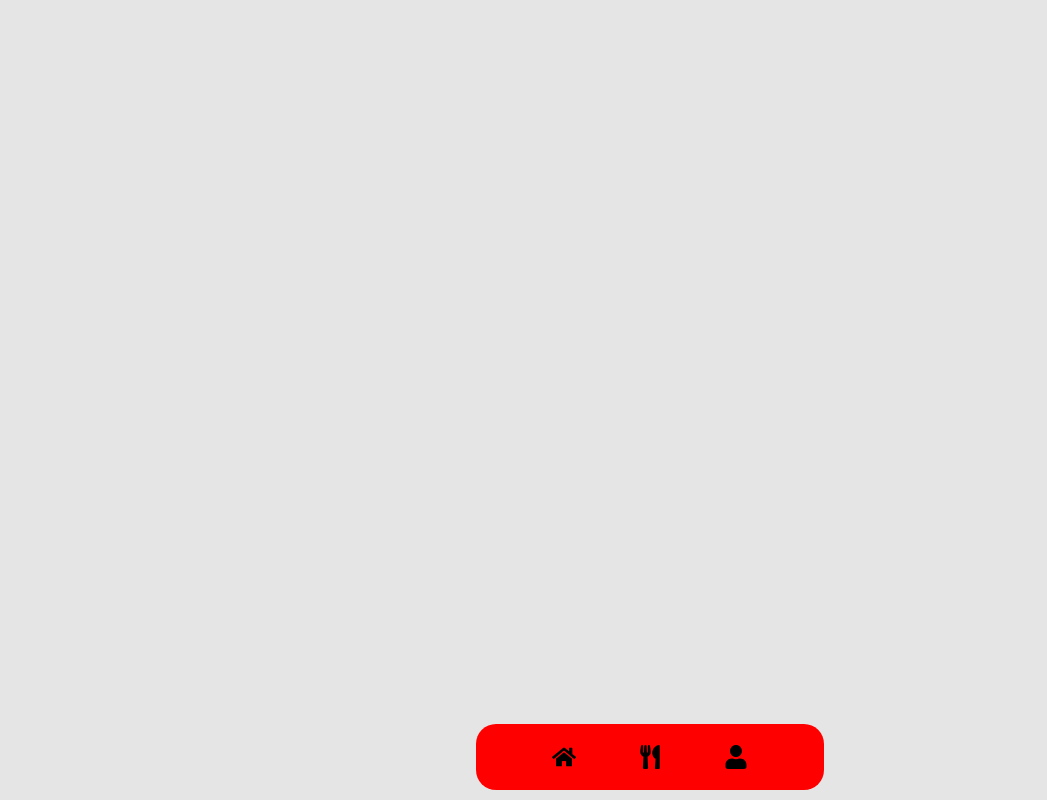
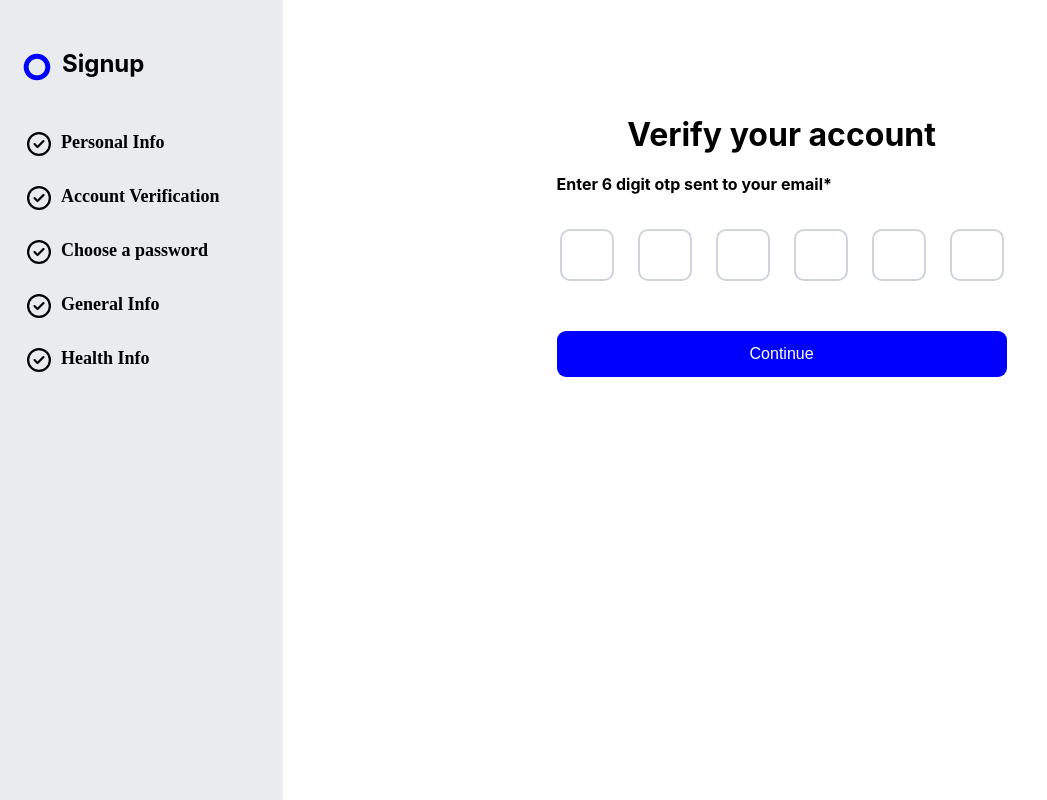
Before and after one commit to Adhi2312/FITNESS_TRACKER, a React (Create React App) app: page /signup/verify in a window 1280 px wide. Before the commit this address had no page. Shown: the whole page, without its empty margins (0-1047 px from the left). Built offline with nearby package versions, Linux system fonts and the light colour scheme.

Commit message:
signup page added

```diff
--- a/src/App.js
+++ b/src/App.js
@@ -2,12 +2,15 @@ import logo from './logo.svg';
 import './App.css';
 import DB from './screens/DB'
 import {Food} from './screens/food'
-import { Routes,Route, useNavigate} from 'react-router-dom';
+import { Routes,Route, useNavigate, Navigate} from 'react-router-dom';
 import { FaHome, FaUser, FaUtensils } from 'react-icons/fa';
 import { useState } from 'react-router-dom';
 import ProfileForm from './screens/ProfileForm';
 import {Signup, GDLB} from './screens/signup';
+import { FirstPage } from './signup-pages/Main-Page';
+
 function App() {
+
 
   return (
 
@@ -22,13 +25,15 @@ function App() {
 
         <div className='sub-main'>
           <Routes>
-            <Route path="/" element={<DB/> } />
+            {/* <Route path='/' element={Navigate to="/signup" />}/> */}
+            <Route path="/" element={<Navigate to="/signup/personal" />} />
+            <Route path="/dashboard" element={<DB/> } />
             <Route path="/plate" element={<Food/>}/>
             <Route path="/check" element={<ProfileForm />} />
-            <Route path='/signup' element={<GDLB/>}/>
+            <Route path='/signup/*' element={<FirstPage/>}/>
           </Routes>
         </div>
-                 <NavBar/>
+                 {/* <NavBar/> */}
 
    </div>
   );
@@ -38,7 +43,7 @@ export const NavBar=()=>{
   const nav=useNavigate();
   return (
     <div className='nav'>
-      <button className='nav-button' onClick={()=>{nav('/')}}>
+      <button className='nav-button' onClick={()=>{nav('/dashboard')}}>
            <FaHome size={24}/>
       </button>
       <button className='nav-button' onClick={()=>{nav('/plate')}}>
--- a/src/screens/details.css
+++ b/src/screens/details.css
@@ -53,13 +53,13 @@ label {
   font-size: 14px;
 }
 
-input {
+/* input {
   width: 100%;
   padding: 12px 16px;
   border: 1px solid #ccc;
   border-radius: 10px;
   font-size: 16px;
-}
+} */
 
 .save-btn {
   display: block;
--- /dev/null
+++ b/src/signup-pages/General-Info.js
@@ -0,0 +1,30 @@
+import React from 'react'
+import { useNavigate } from 'react-router-dom'
+
+export const GeneralInfo = () => {
+  const nav=useNavigate()
+  return (
+    <div className='form'>
+    <h2>General Info</h2>
+    <div className='form-2'>
+
+      <h4>Choose your Gender*</h4>
+      <div style={{display:'flex'}}>
+      <input style={{height:'20px',width:'20px'}} type='radio' name="gender"  />
+      <label style={{marginLeft:"10px",marginTop:'0px',fontSize:'16px'}}>Male</label>
+      <input style={{height:'20px',width:'20px', marginLeft:"50px"}} type='radio' name="gender"  />
+      <label style={{marginLeft:"10px",fontSize:'16px'}}>Female</label>
+      </div>
+      <h4>Date Of Birth*</h4>
+      <input type='datetime-local' placeholder='Enter your weight in lbs'/>
+      <h4>Location*</h4>
+      <input placeholder='Enter your Location'/>
+
+      <button onClick={()=>{nav('/signup/health-info')}} >Continue</button>
+
+    </div>
+
+
+  </div>
+  )
+}
--- /dev/null
+++ b/src/signup-pages/Health-Info.js
@@ -0,0 +1,25 @@
+import React from 'react'
+import { useNavigate } from 'react-router-dom'
+
+export const HealthInfo = () => {
+    const nav=useNavigate();
+  return (
+    <div className='form'>
+    <h2>Health Info</h2>
+    <div className='form-2'>
+
+      <h4>Height in cm*</h4>
+      <input placeholder='Enter your height in cm'/>
+      <h4>Weight in lbs*</h4>
+      <input placeholder='Enter your weight in lbs'/>
+      <h4>Blood group*</h4>
+      <input placeholder='Enter your Blood group'/>
+
+      <button onClick={()=>{nav('/dashboard')}} >Submit</button>
+
+    </div>
+
+
+  </div>
+  )
+}
--- /dev/null
+++ b/src/signup-pages/Main-Page.jsx
@@ -0,0 +1,76 @@
+import React from 'react'
+import './signup.css'
+import { MdOutlineCircle } from "react-icons/md";
+import { CgShapeCircle } from "react-icons/cg";
+import { FaRegCircleCheck } from "react-icons/fa6";
+import { PersonalInfo } from './personal-info';
+import { Routes,Route } from 'react-router-dom';
+import { HealthInfo } from './Health-Info';
+import { GeneralInfo } from './General-Info';
+import { Password } from './Password';
+import { Verification } from './Verification';
+export const FirstPage = () => {
+  return (
+    <div className='signup-css'>
+        <div className='con-1'>
+            <div className='con-1-1'>
+                <div style={{ display:'flex'}}>
+                <CgShapeCircle size={40} color='blue' />
+                <h2 style={{margin:'2px 0px 0px 5px'}}>Signup</h2>
+                </div>
+                <div className='con-1-2'>
+                    <div className='con-sub'>
+                    <FaRegCircleCheck size={24} />
+                    <h3>Personal Info</h3>
+
+
+                    </div>
+                    <div className='con-sub'>
+                    <FaRegCircleCheck size={24} />
+                    <h3>Account Verification</h3>
+
+
+                    </div>
+                    <div className='con-sub'>
+                    <FaRegCircleCheck size={24} />
+                    <h3>Choose a password</h3>
+
+
+                    </div>
+                    <div className='con-sub'>
+                    <FaRegCircleCheck size={24} />
+                    <h3>General Info</h3>
+
+
+                    </div>
+                    <div className='con-sub'>
+                    <FaRegCircleCheck size={24} />
+                    <h3>Health Info</h3>
+
+
+                    </div>
+
+
+                </div>
+
+            </div>
+
+        </div>
+        <div className='con-2'>
+          <Routes>
+            <Route path='personal' element={<PersonalInfo/>}/>
+            <Route path='health-info' element={<HealthInfo/>}/>
+            <Route path='verify' element={<Verification/>}/>
+            <Route path='create-password' element={<Password/>}/>
+            <Route path='general-info' element={<GeneralInfo/>}/>
+          </Routes>
+
+          {/* <PersonalInfo/> */}
+
+        </div>
+
+
+
+    </div>
+  )
+}
--- /dev/null
+++ b/src/signup-pages/Password.js
@@ -0,0 +1,24 @@
+import React from 'react'
+import { useNavigate } from 'react-router-dom'
+
+export const Password = () => {
+    const nav=useNavigate();
+  return (
+    <div className='form'>
+    <h2>Create your Password</h2>
+    <div className='form-2'>
+
+      <h4>Choose your Password*</h4>
+      <input placeholder='Enter Password'/>
+      <h4>Confirm Password*</h4>
+      <input placeholder='Confirm password'/>
+
+
+      <button style={{marginTop:'20px'}} onClick={()=>{nav('/signup/general-info')}} >Continue</button>
+
+    </div>
+
+
+  </div>
+  )
+}
--- /dev/null
+++ b/src/signup-pages/Verification.js
@@ -0,0 +1,32 @@
+import React from 'react'
+import { useNavigate } from 'react-router-dom'
+
+export const Verification = () => {
+    const nav=useNavigate();
+  return (
+    <div className='form'>
+    <h2>Verify your account</h2>
+    <div className='form-2'>
+
+      <h4>Enter 6 digit otp sent to your email*</h4>
+      <div className='otp'>
+      <input   maxlength="1" id="field1" oninput="moveToNext(this, 'field2')" />
+  <input type="text" maxlength="1" id="field2" oninput="moveToNext(this, 'field3')" />
+  <input type="text" maxlength="1" id="field3" oninput="moveToNext(this, 'field4')" />
+  <input type="text" maxlength="1" id="field4" oninput="moveToNext(this, 'field5')" />
+  <input type="text" maxlength="1" id="field5" oninput="moveToNext(this, 'field6')" />
+  <input type="text" maxlength="1" id="field6" />
+
+      </div>
+
+
+
+
+      <button style={{marginTop:'20px'}} onClick={()=>{nav('/signup/create-password')}} >Continue</button>
+
+    </div>
+
+
+  </div>
+  )
+}
--- /dev/null
+++ b/src/signup-pages/personal-info.js
@@ -0,0 +1,27 @@
+import { useNavigate } from "react-router-dom"
+export const PersonalInfo=()=>{
+    const nav=useNavigate()
+  return(
+    <div className='form'>
+    <h2>Personal Info</h2>
+    <div className='form-2'>
+
+      <h4>First name*</h4>
+      <input placeholder='Enter your first name'/>
+      <h4>Last name*</h4>
+      <input placeholder='Enter your first name'/>
+      <h4>Email*</h4>
+      <input placeholder='Enter your first name'/>
+      <div style={{ display: 'flex', alignItems: 'center', margin: '20px 0' }}>
+<hr style={{ flex: 1, border: 'none', borderTop: '1px solid #ccc', margin: '0 10px' }} />
+<span style={{ padding: '0 10px', color: '#666' }}>OR</span>
+<hr style={{ flex: 1, border: 'none', borderTop: '1px solid #ccc', margin: '0 10px' }} />
+</div>
+      <button onClick={()=>{nav('/signup/verify')}}>Continue</button>
+
+    </div>
+
+
+  </div>
+  )
+}
--- /dev/null
+++ b/src/signup-pages/signup.css
@@ -0,0 +1,128 @@
+.signup-css
+{
+    display: flex;
+    height: 100vh;
+
+    flex-direction: row;
+
+    /* color: rgb(84, 229, 229); */
+
+    background-color:white;
+}
+.con-1
+{
+   background-color:#e9ecef;
+   padding: 17px;
+   width: 20%;
+}
+.con-1-1
+{
+    margin-top: 30px;
+    display: flex;
+    flex-direction: column;
+}
+.con-1-2
+{
+    margin-top:30px ;
+    display: flex;
+    flex-direction: column;
+    justify-content: center;
+    /* align-items: center; */
+    /* background-color: blueviolet; */
+}
+.con-sub
+{
+    display: flex;
+    flex-direction: row;
+    /* background-color: brown; */
+    padding: 15px 10px;
+    /* width: 95%; */
+    /* margin-left: 9px; */
+}
+.con-sub>h3{
+    margin: 0px 10px;
+}
+.con-2
+{
+    width: 80%;
+    /* background-color: black; */
+    display: flex;
+    flex-direction: column;
+    /* justify-content: center; */
+    align-items: center;
+}
+/* .con-2-form
+{
+    background-color: aqua;
+    align-items: flex-start;
+    /* padding: 10px; */
+    /* width: 350px;
+    min-width: 100px; */
+/* } */
+/* .con-2-form>p
+{
+    margin: 5px 0px;
+    font-weight: 700;
+    font-size: medium;
+    font-family: satoshi;
+} */
+.form
+{
+    margin-top: 100px;
+    /* background-color: rgb(165, 78, 247); */
+    display: flex;
+    flex-direction: column;
+    align-items: center;
+    /* padding: 10px; */
+    width: 450px;
+}
+.form-2
+{
+    display: flex;
+    flex-direction: column;
+    /* background-color: aquamarine; */
+    width: 100%;
+}
+.form-2>input
+{
+    padding: 14px 15px;
+    border: 2px solid #ced4da;
+    border-radius: 10px ;
+    font-size: 16px;
+    margin-bottom: 8px;
+}
+.form>h2{
+    font-size: xx-large;
+    margin: 15px 0px;
+}
+.form-2>h4{
+    margin: 5px 0px;
+}
+.form-2>button
+{
+    font-size: 16px;
+    padding: 14px 0px;
+    border-radius: 9px ;
+    border: 0px;
+    background-color: blue;
+    color: white;
+    margin-top: 15px;
+
+}
+.otp
+{
+    padding: 30px 10px;
+    display: flex;
+    justify-content: center;
+
+}
+.otp>input
+{
+    padding: 15px 20px;
+    border: 2px solid #ced4da;
+    border-radius: 10px ;
+    width: 10px;
+
+    margin: 0px 12px ;
+    font-size: 16px;
+}
```
